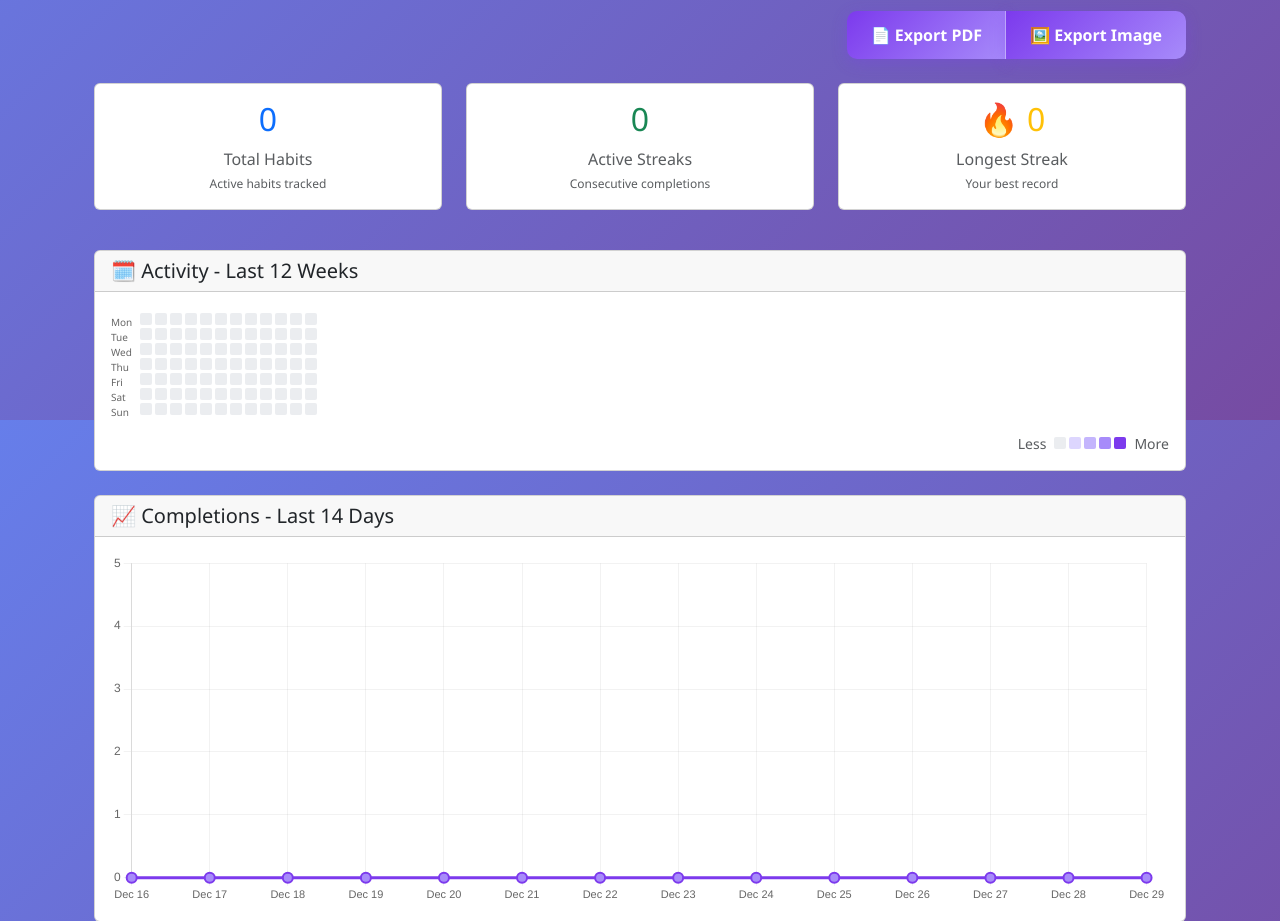
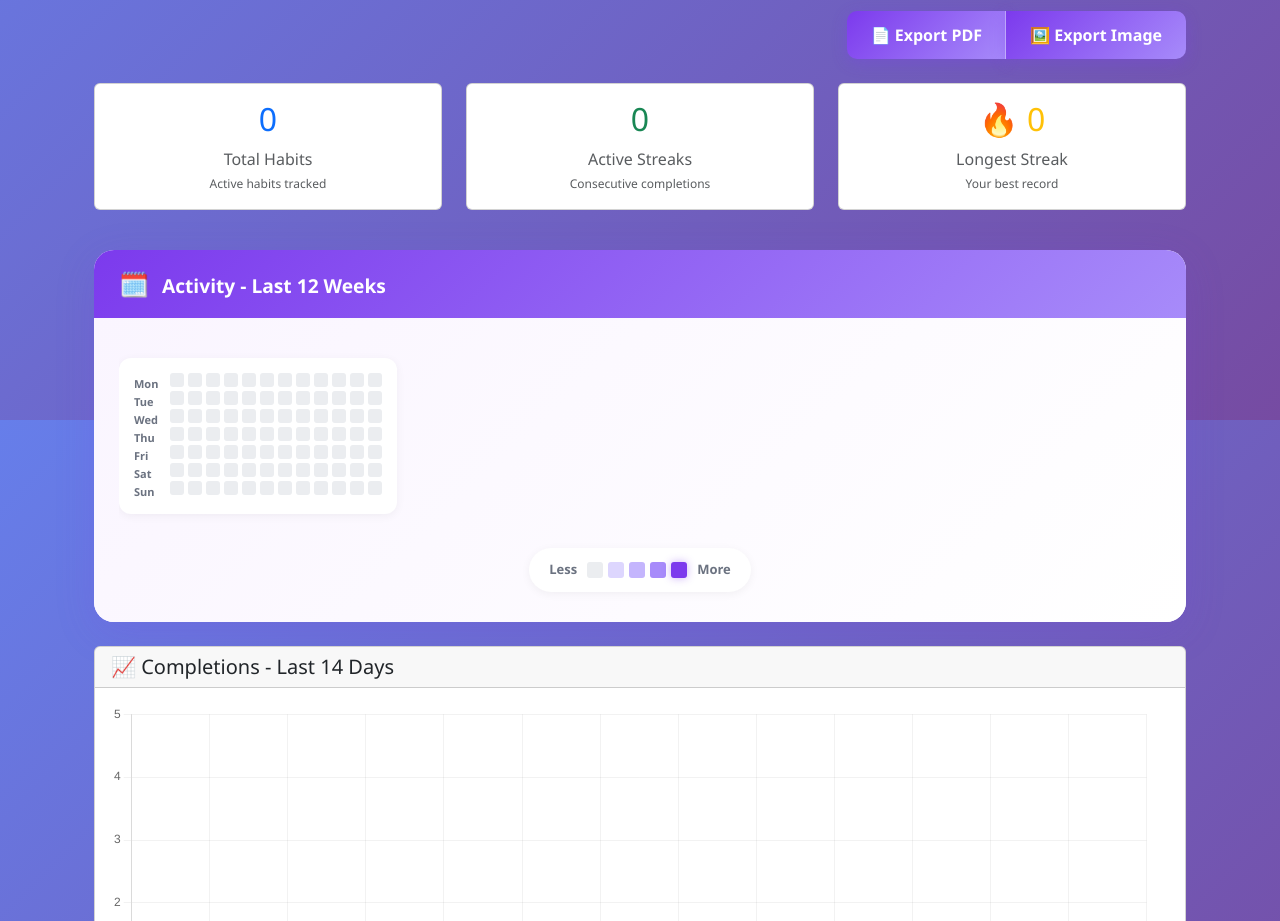
Before and after one commit to pav-vil/habit-tracker-app, a Flask app: page /stats/ in a window 1280 px wide. Shown: the part 380-1301 px from the top of the page. Run offline with Flask 3, Linux system fonts and the light colour scheme; the visitor is signed in with stand-in values (Sample User, id 1); data that the repository does not hold is empty; some libraries are stand-ins or nearby versions.

Commit message:
Enhance heatmap activity visualization with premium styling
Completely redesigned the Activity - Last 12 Weeks heatmap section with
modern, eye-catching styling and interactive elements.

**Visual Improvements:**

Header:
- Purple gradient background (#7c3aed to #a78bfa)
- White text with larger emoji (1.5rem)
- Increased padding and font size

Card Body:
- Light purple gradient background (#faf5ff to #ffffff)
- Rounded corners (20px) with purple shadow
- Better padding and spacing

Heatmap Grid:
- White container with subtle shadow and rounded corners
- Larger cells: 14px × 14px (was 12px)
- Increased gap: 4px (was 3px)
- Border radius: 3px (was 2px)
- Interactive hover effects: scale(1.3) with purple glow
- Smooth transitions on all interactions

Day Labels:
- Larger font (11px, was 10px)
- Bolder weight (600)
- Better color (#6b7280)
- Proper vertical alignment

Legend:
- Centered in white pill container with shadow
- Larger squares: 16px × 16px (was 12px)
- Increased spacing between squares
- Interactive hover: scale(1.2) on all color blocks
- Purple glow on darkest square
- Bolder text labels

Skeleton Loader:
- Animated gradient shimmer effect
- Taller height (160px) to match new design

**Before:** Plain white card with tiny squares
**After:** Premium gradient design with interactive elements

🤖 Generated with [Claude Code](https://claude.com/claude-code)

Co-Authored-By: Claude Sonnet 4.5 <noreply@anthropic.com>

```diff
--- a/templates/stats.html
+++ b/templates/stats.html
@@ -83,45 +83,55 @@
     <!-- Completion Heatmap -->
     <div class="row mb-4">
         <div class="col-12">
-            <div class="card">
-                <div class="card-header">
-                    <h2 class="mb-0 h5"><span aria-hidden="true">🗓️</span> Activity - Last 12 Weeks</h2>
+            <div class="card" style="border: none; border-radius: 20px; box-shadow: 0 10px 40px rgba(124, 58, 237, 0.15); overflow: hidden;">
+                <div class="card-header" style="background: linear-gradient(135deg, #7c3aed 0%, #a78bfa 100%); border: none; padding: 20px 25px;">
+                    <h2 class="mb-0 h5" style="color: white; font-weight: 600; font-size: 1.2rem;">
+                        <span aria-hidden="true" style="font-size: 1.5rem; margin-right: 8px;">🗓️</span>
+                        Activity - Last 12 Weeks
+                    </h2>
                 </div>
-                <div class="card-body">
+                <div class="card-body" style="background: linear-gradient(135deg, #faf5ff 0%, #ffffff 100%); padding: 30px 25px;">
                     <!-- Skeleton loader for heatmap -->
                     <div id="heatmapLoading" aria-live="polite" aria-label="Loading heatmap">
-                        <div class="skeleton" style="height: 120px; border-radius: 8px;"></div>
+                        <div class="skeleton" style="height: 160px; border-radius: 12px; background: linear-gradient(90deg, #f0f0f0 25%, #e0e0e0 50%, #f0f0f0 75%); background-size: 200% 100%; animation: skeleton-loading 1.5s infinite;"></div>
                     </div>
-                    <div id="heatmapContainer" style="overflow-x: auto; overflow-y: hidden; display: none;" role="img" aria-label="Heatmap showing daily habit completion activity for the last 12 weeks">
-                        <div style="display: inline-flex; align-items: flex-start; min-width: fit-content;">
+                    <div id="heatmapContainer" style="overflow-x: auto; overflow-y: hidden; display: none; padding: 10px 0;" role="img" aria-label="Heatmap showing daily habit completion activity for the last 12 weeks">
+                        <div style="display: inline-flex; align-items: flex-start; min-width: fit-content; background: white; padding: 15px; border-radius: 12px; box-shadow: 0 2px 10px rgba(0,0,0,0.05);">
                             <!-- Day labels -->
-                            <div style="display: flex; flex-direction: column; gap: 3px; margin-right: 8px; padding-top: 2px;">
-                                <div style="height: 12px; font-size: 10px; color: #666;">Mon</div>
-                                <div style="height: 12px; font-size: 10px; color: #666;">Tue</div>
-                                <div style="height: 12px; font-size: 10px; color: #666;">Wed</div>
-                                <div style="height: 12px; font-size: 10px; color: #666;">Thu</div>
-                                <div style="height: 12px; font-size: 10px; color: #666;">Fri</div>
-                                <div style="height: 12px; font-size: 10px; color: #666;">Sat</div>
-                                <div style="height: 12px; font-size: 10px; color: #666;">Sun</div>
+                            <div style="display: flex; flex-direction: column; gap: 4px; margin-right: 12px; padding-top: 4px;">
+                                <div style="height: 14px; font-size: 11px; color: #6b7280; font-weight: 600; display: flex; align-items: center;">Mon</div>
+                                <div style="height: 14px; font-size: 11px; color: #6b7280; font-weight: 600; display: flex; align-items: center;">Tue</div>
+                                <div style="height: 14px; font-size: 11px; color: #6b7280; font-weight: 600; display: flex; align-items: center;">Wed</div>
+                                <div style="height: 14px; font-size: 11px; color: #6b7280; font-weight: 600; display: flex; align-items: center;">Thu</div>
+                                <div style="height: 14px; font-size: 11px; color: #6b7280; font-weight: 600; display: flex; align-items: center;">Fri</div>
+                                <div style="height: 14px; font-size: 11px; color: #6b7280; font-weight: 600; display: flex; align-items: center;">Sat</div>
+                                <div style="height: 14px; font-size: 11px; color: #6b7280; font-weight: 600; display: flex; align-items: center;">Sun</div>
                             </div>
                             <!-- Heatmap grid -->
-                            <div id="heatmap" style="display: flex; gap: 3px;"></div>
+                            <div id="heatmap" style="display: flex; gap: 4px;"></div>
                         </div>
                     </div>
                     <!-- Legend with Purple Theme -->
-                    <div class="mt-3 d-flex align-items-center justify-content-end">
-                        <span class="text-muted small me-2">Less</span>
-                        <div style="width: 12px; height: 12px; background: #ebedf0; border-radius: 2px;"></div>
-                        <div style="width: 12px; height: 12px; background: #ddd6fe; border-radius: 2px; margin-left: 3px;"></div>
-                        <div style="width: 12px; height: 12px; background: #c4b5fd; border-radius: 2px; margin-left: 3px;"></div>
-                        <div style="width: 12px; height: 12px; background: #a78bfa; border-radius: 2px; margin-left: 3px;"></div>
-                        <div style="width: 12px; height: 12px; background: #7c3aed; border-radius: 2px; margin-left: 3px;"></div>
-                        <span class="text-muted small ms-2">More</span>
+                    <div class="mt-4 d-flex align-items-center justify-content-center" style="background: white; padding: 12px 20px; border-radius: 25px; box-shadow: 0 2px 10px rgba(0,0,0,0.05); width: fit-content; margin-left: auto; margin-right: auto;">
+                        <span style="color: #6b7280; font-size: 13px; font-weight: 600; margin-right: 10px;">Less</span>
+                        <div style="width: 16px; height: 16px; background: #ebedf0; border-radius: 3px; transition: transform 0.2s;" onmouseover="this.style.transform='scale(1.2)'" onmouseout="this.style.transform='scale(1)'"></div>
+                        <div style="width: 16px; height: 16px; background: #ddd6fe; border-radius: 3px; margin-left: 5px; transition: transform 0.2s;" onmouseover="this.style.transform='scale(1.2)'" onmouseout="this.style.transform='scale(1)'"></div>
+                        <div style="width: 16px; height: 16px; background: #c4b5fd; border-radius: 3px; margin-left: 5px; transition: transform 0.2s;" onmouseover="this.style.transform='scale(1.2)'" onmouseout="this.style.transform='scale(1)'"></div>
+                        <div style="width: 16px; height: 16px; background: #a78bfa; border-radius: 3px; margin-left: 5px; transition: transform 0.2s;" onmouseover="this.style.transform='scale(1.2)'" onmouseout="this.style.transform='scale(1)'"></div>
+                        <div style="width: 16px; height: 16px; background: #7c3aed; border-radius: 3px; margin-left: 5px; box-shadow: 0 0 8px rgba(124, 58, 237, 0.4); transition: transform 0.2s;" onmouseover="this.style.transform='scale(1.2)'" onmouseout="this.style.transform='scale(1)'"></div>
+                        <span style="color: #6b7280; font-size: 13px; font-weight: 600; margin-left: 10px;">More</span>
                     </div>
                 </div>
             </div>
         </div>
     </div>
+
+    <style>
+    @keyframes skeleton-loading {
+        0% { background-position: 200% 0; }
+        100% { background-position: -200% 0; }
+    }
+    </style>
 
     <!-- Charts Row -->
     <div class="row mb-4">
@@ -675,13 +685,15 @@ fetch('/stats/api/chart-data')
                 const weekDiv = document.createElement('div');
                 weekDiv.style.display = 'flex';
                 weekDiv.style.flexDirection = 'column';
-                weekDiv.style.gap = '3px';
+                weekDiv.style.gap = '4px';
 
                 currentWeek.forEach(d => {
                     const cell = document.createElement('div');
-                    cell.style.width = '12px';
-                    cell.style.height = '12px';
-                    cell.style.borderRadius = '2px';
+                    cell.style.width = '14px';
+                    cell.style.height = '14px';
+                    cell.style.borderRadius = '3px';
+                    cell.style.cursor = 'pointer';
+                    cell.style.transition = 'transform 0.2s, box-shadow 0.2s';
                     cell.title = `${d.display}: ${d.count} completion${d.count !== 1 ? 's' : ''}`;
 
                     // Color based on completion ratio - Purple gradient theme
@@ -697,6 +709,18 @@ fetch('/stats/api/chart-data')
                     } else {
                         cell.style.background = '#7c3aed';        // Primary purple (100%)
                     }
+
+                    // Add hover effects for interactivity
+                    cell.addEventListener('mouseenter', () => {
+                        cell.style.transform = 'scale(1.3)';
+                        if (d.count > 0) {
+                            cell.style.boxShadow = '0 0 12px rgba(124, 58, 237, 0.6)';
+                        }
+                    });
+                    cell.addEventListener('mouseleave', () => {
+                        cell.style.transform = 'scale(1)';
+                        cell.style.boxShadow = 'none';
+                    });
 
                     weekDiv.appendChild(cell);
                 });
```
